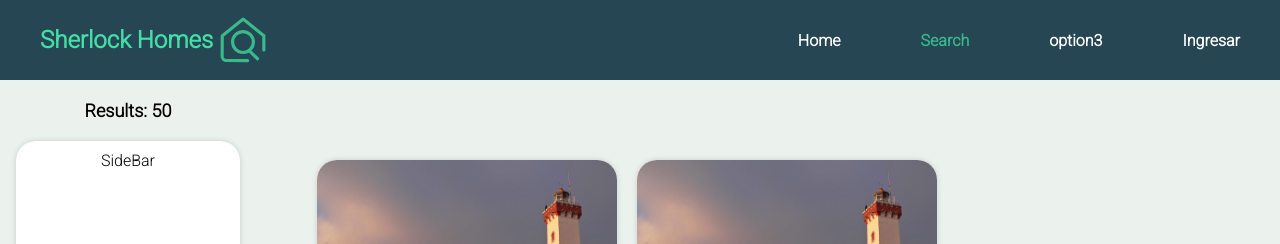
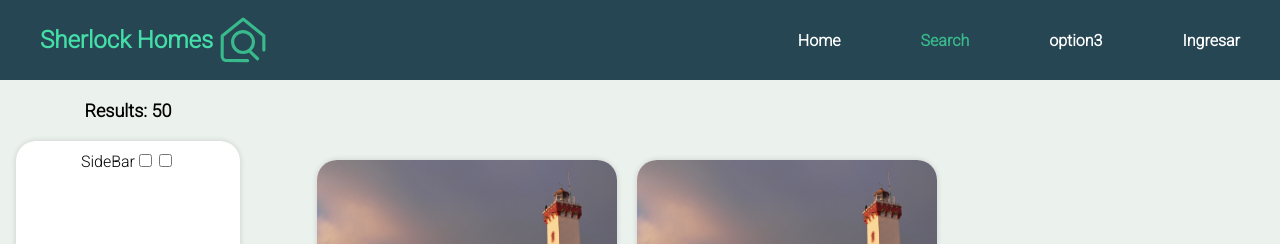
Before and after one commit to ElBugs99/Sherlock-Homes, a React (Create React App) app in the folder client/: page /search in a window 1280 px wide. Shown: the top 244 px of the page. Built offline with nearby package versions, Linux system fonts and the light colour scheme.

Commit message:
added checkbox in sidebar component

```diff
--- a/client/src/Components/UI/SideBar/SideBar.js
+++ b/client/src/Components/UI/SideBar/SideBar.js
@@ -5,6 +5,8 @@ export default function SideBar() {
   return (
     <div className='side-bar'>
       SideBar
+      <input type='checkbox' />
+      <input type='checkbox' />
     </div>
   )
 }
```
